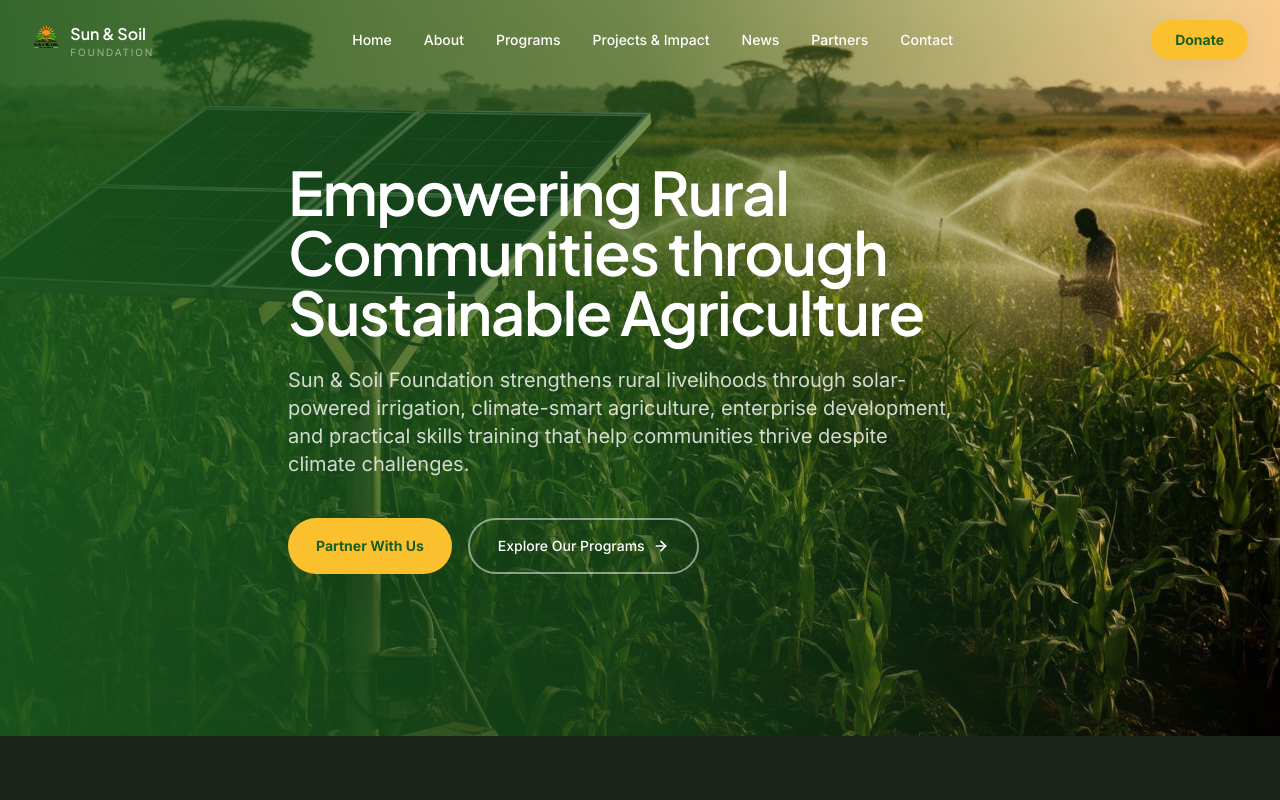
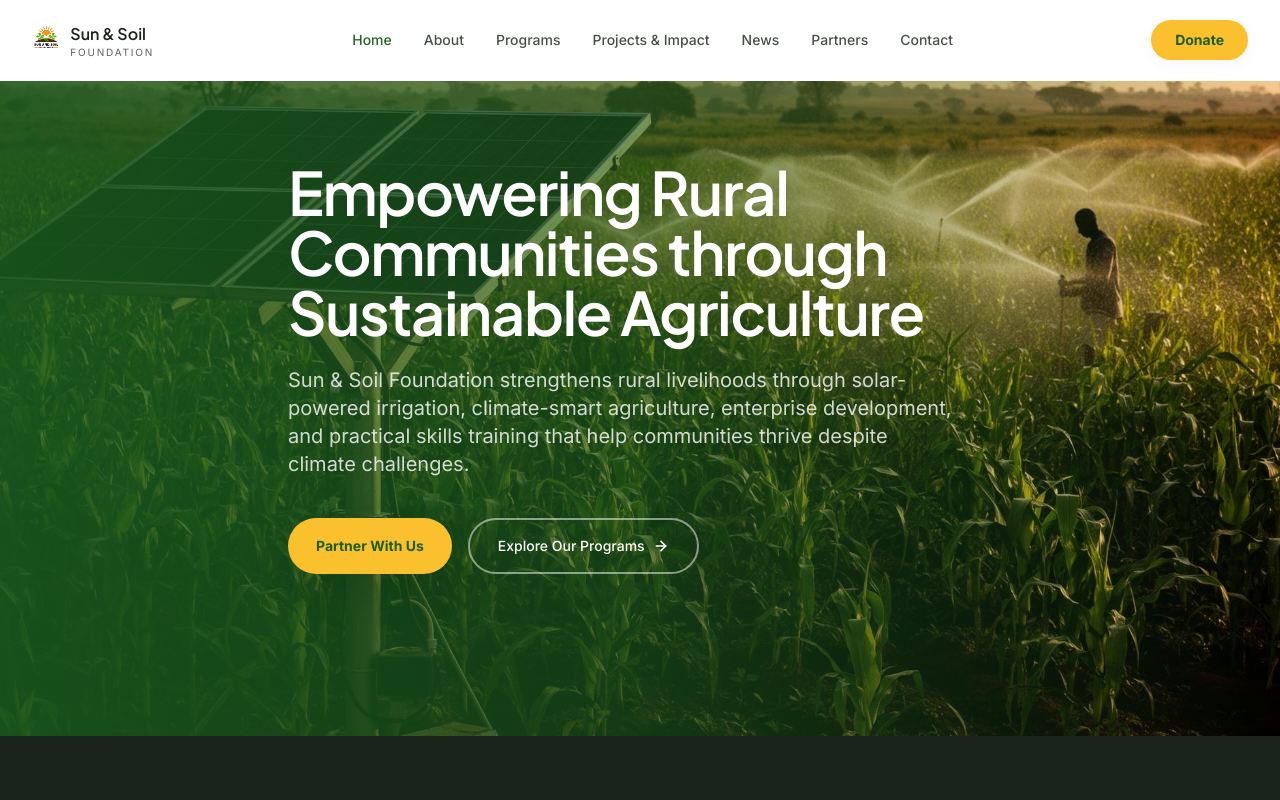
Before and after one commit to bsc-com-22/sunand, a plain HTML site: page index.html in a window 1280 px wide. Shown: the top 800 px of the page. Drawn offline with nearby package versions, Linux system fonts and the light colour scheme.

Commit message:
Header Update

```diff
--- a/css/style.css
+++ b/css/style.css
@@ -198,35 +198,15 @@ h4 {
   border-color: var(--brand);
 }
 
-/* Sticky Header with Backdrop Blur */
+/* Header Styles */
+header {
+  background-color: #ffffff;
+  border-bottom: 1px solid transparent;
+}
+
 header.scrolled {
-  background-color: color-mix(in oklch, var(--background), transparent 15%);
-  backdrop-filter: blur(8px);
   border-bottom: 1px solid var(--border);
   box-shadow: var(--shadow-soft);
-}
-
-/* Homepage Transparent Header */
-header.home-transparent:not(.scrolled) {
-  background-color: transparent;
-  border-bottom-color: transparent;
-  box-shadow: none;
-}
-
-header.home-transparent:not(.scrolled) .nav-link {
-  color: white;
-}
-
-header.home-transparent:not(.scrolled) .logo-text-primary {
-  color: white;
-}
-
-header.home-transparent:not(.scrolled) .logo-text-secondary {
-  color: rgba(255, 255, 255, 0.7);
-}
-
-header.home-transparent:not(.scrolled) .mobile-menu-btn {
-  color: white;
 }
 
 .logo-container img {
--- a/index.html
+++ b/index.html
@@ -38,7 +38,7 @@
 
 <body>
     <!-- HEADER -->
-    <header class="fixed top-0 inset-x-0 z-50 transition-all duration-300 home-transparent">
+    <header class="fixed top-0 inset-x-0 z-50 transition-all duration-300">
         <div class="container-narrow flex items-center justify-between h-16 md:h-20 px-5 md:px-8">
             <a href="index.html" class="flex items-center gap-2.5 group" aria-label="Sun & Soil Foundation home">
                 <div class="logo-container">
```
Also changed, not shown: assets/securitytag.png (added).
